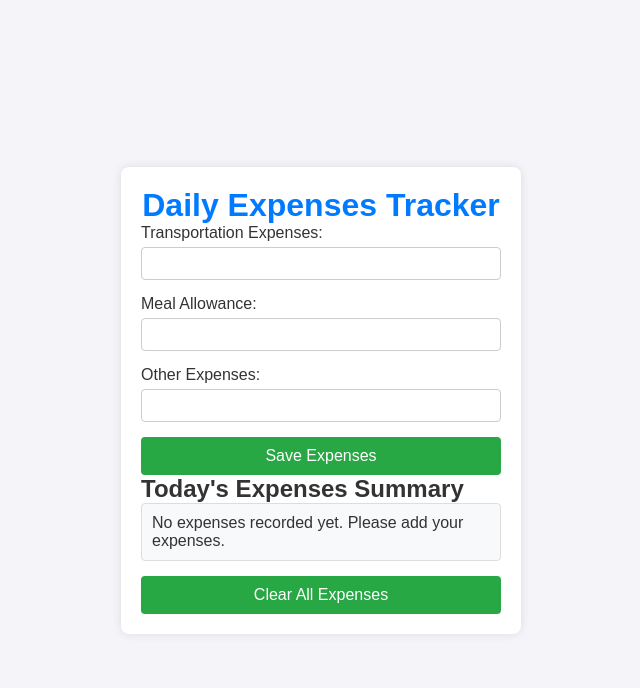
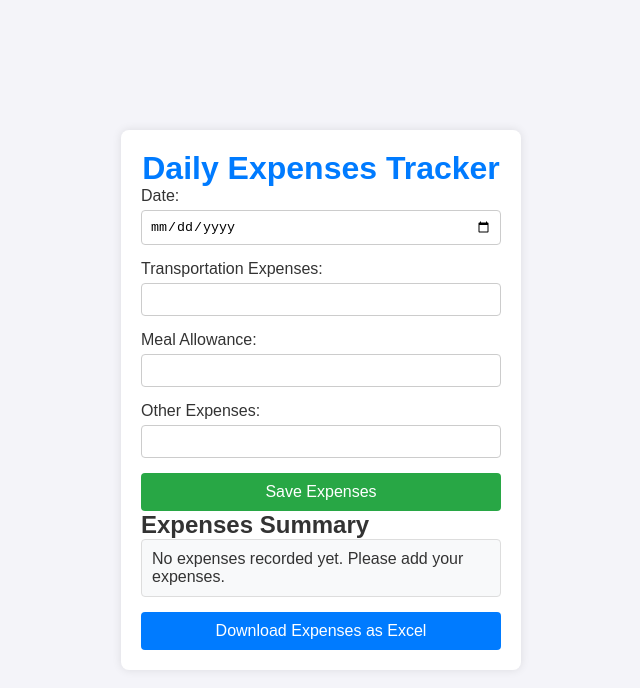
Before and after one commit to tsuypoge/tsuypoge, a plain HTML site: page index.html in a window 1280 px wide. Shown: the whole page, without its empty margins (319-959 px from the left). Drawn offline with nearby package versions, Linux system fonts and the light colour scheme.

Commit message:
Update index.html

```diff
--- a/index.html
+++ b/index.html
@@ -5,11 +5,17 @@
     <meta name="viewport" content="width=device-width, initial-scale=1.0">
     <title>Daily Expenses Tracker</title>
     <link rel="stylesheet" href="style.css">
+    <script src="https://cdnjs.cloudflare.com/ajax/libs/exceljs/4.3.0/exceljs.min.js"></script>
 </head>
 <body>
     <div class="container">
         <h1>Daily Expenses Tracker</h1>
+
         <form id="expense-form">
+            <div class="input-group">
+                <label for="date">Date:</label>
+                <input type="date" id="date" name="date" required>
+            </div>
             <div class="input-group">
                 <label for="transportation">Transportation Expenses:</label>
                 <input type="number" id="transportation" name="transportation" required>
@@ -25,12 +31,12 @@
             <button type="submit">Save Expenses</button>
         </form>
 
-        <h2>Today's Expenses Summary</h2>
+        <h2>Expenses Summary</h2>
         <div id="expenses-summary">
             <p>No expenses recorded yet. Please add your expenses.</p>
         </div>
 
-        <button id="clear-expenses">Clear All Expenses</button>
+        <button id="download-excel">Download Expenses as Excel</button>
     </div>
 
     <script src="script.js"></script>
```
